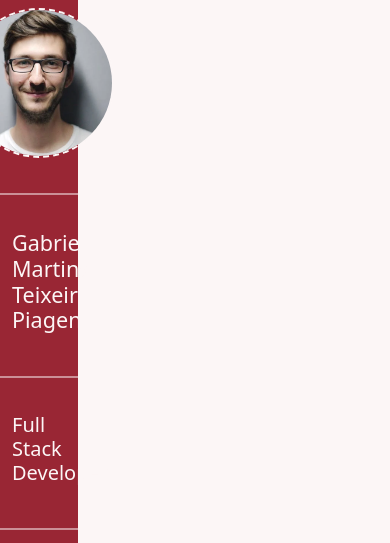
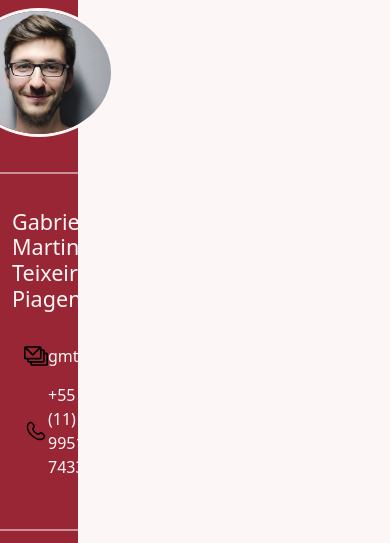
Before and after one commit to gpiagentini/CV, a plain HTML site: page index.html in a window 390 px wide. Shown: the top 543 px of the page. Drawn offline with nearby package versions, Linux system fonts and the light colour scheme.

Commit message:
Added phone and email information

```diff
--- a/index.html
+++ b/index.html
@@ -18,6 +18,17 @@
         <div class="divider-bar"></div>
         <div class="container personal-info-container">
             <h4>Gabriel Martins Teixeira Piagentini</h4>
+            <br/>
+            <div class="container d-flex align-items-center icon-container">
+                <img src="assets/img/email_icon.svg" class="icon" width="24" height="24">
+                <div class="divider"></div>
+                <span> gmtpiagentini@gmail.com </span>
+            </div>
+            <div class="container d-flex align-items-center icon-container">
+                <img src="assets/img/phone_icon.svg" class="icon" width="24" height="24">
+                <div class="divider"></div>
+                <span> +55 (11) 99511-7433 </span>
+            </div>
         </div>
         <div class="divider-bar"></div>
         <div class="container personal-info-container">
--- a/style.css
+++ b/style.css
@@ -17,7 +17,7 @@ body {
     height: 150px;
     border-radius: 100%;
     margin-top: 10%;
-    border: 2px dashed #FCF6F6;
+    border: 3px solid #FCF6F6;
 }
 
 .portrait-img {
```
Also changed, not shown: assets/img/email_icon.svg (added), assets/img/phone_icon.svg (added), 1 other file.
